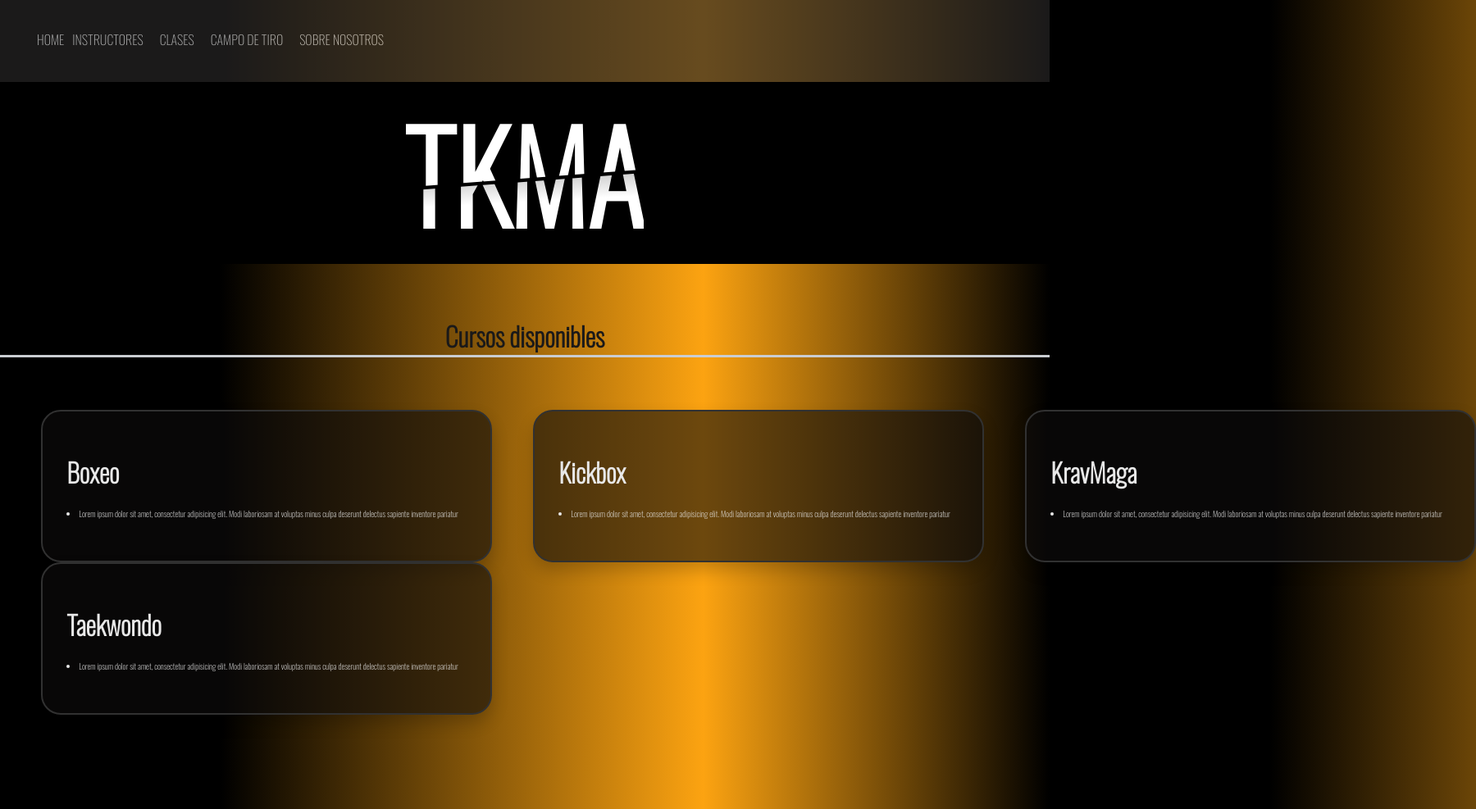
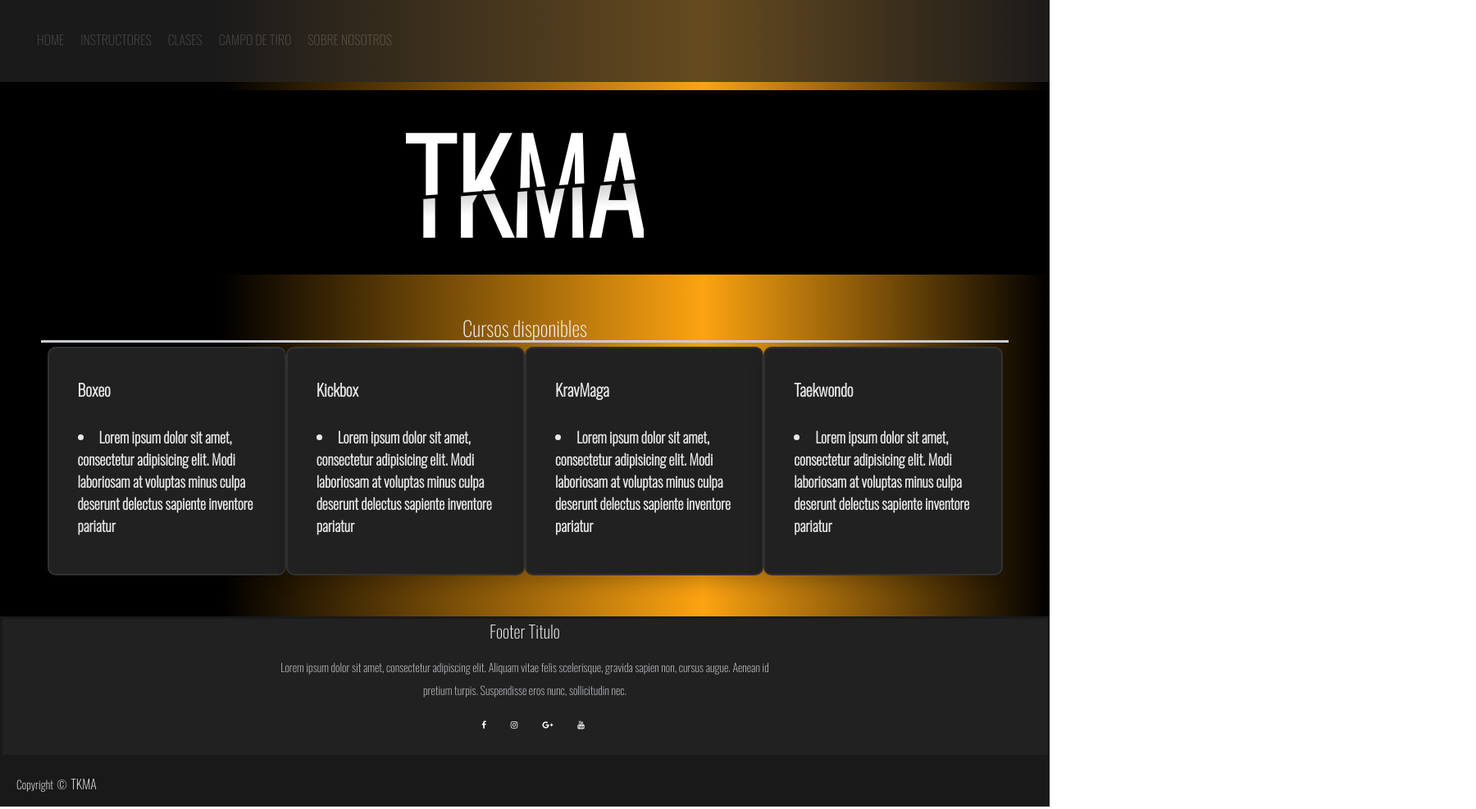
Before and after one commit to Pablo-Scharfspitz/TKMApage, a website: page index.html in a window 1280 px wide. Shown: the top 987 px of the page at 82% size, 1800 px wide, since content can reach past the window. Drawn offline with Linux system fonts and the light colour scheme.

Commit message:
reponsive shootraining and home

```diff
--- a/CSS/styles.css
+++ b/CSS/styles.css
@@ -20,17 +20,17 @@ html {
   border-radius: 10px;
 }
 
-ul {
+.navul {
   font-family: "Oswald", sans-serif;
   display: flex;
   gap: 50px;
   padding-left: 0;
 }
-ul li {
+.navul li {
   list-style: none;
   display: inline;
 }
-ul a {
+.navul a {
   font-size: 16px;
   font-weight: 500;
   font-family: "Oswald", sans-serif;
@@ -40,10 +40,10 @@ ul a {
   padding: 10px;
   transition: 0.5s ease;
 }
-ul:hover li a {
+.navul:hover li a {
   color: #fca311;
 }
-ul:hover li a:not(:hover) {
+.navul:hover li a:not(:hover) {
   color: white;
   opacity: 0.3;
   filter: blur(0px);
@@ -65,7 +65,9 @@ nav {
   src: url(../FONTS/Oswald-ExtraLight.ttf);
   color: #f2f2f2;
 }
-
+main{
+  margin: 5rem;
+}
 .section1 {
   background-color: #272626;
   width: 100%;
@@ -122,19 +124,37 @@ nav {
 }
 
 /* card */
-.card {
+.cardds {
   position: relative;
   display: flex;
   align-items: center;
   justify-content: center;
   width: 320px;
   box-shadow: 0 10px 20px rgba(0, 0, 0, 0.2);
-  padding: 32px;
+  padding: 35px;
   overflow: hidden;
   border-radius: 10px;
   background: #212121;
   border: 2px solid #313131;
   transition: all 0.5s cubic-bezier(0.23, 1, 0.32, 1);
+  font-weight: bold;
+  font-size: large;
+}
+.container-fluid{
+  display: flex;
+  justify-content: space-between;
+  flex-flow: row;
+}
+@media only screen and (min-width: 480px) and (max-width: 800px) {
+.cardds{
+  margin: 1%;
+  padding: 35px;
+  font-weight: lighter;
+  font-size: small;
+}
+.container-fluid{
+  align-content: center;
+}
 }
 
 .content {
@@ -155,7 +175,7 @@ nav {
   line-height: 1.5;
 }
 
-.card:hover {
+.cardds:hover {
   box-shadow: 0 0 20px rgb(252, 163, 17);
   border-color: #f2f2f2;
 }
@@ -185,6 +205,7 @@ h1 {
   width: 100%;
   padding-top: 40px;
   color: #fff;
+  margin-top: 10rem;
 }
 
 .footer-content {
@@ -353,7 +374,9 @@ h4 {
 .securityinfo {
   grid-area: securityinfo;
 }
-
+.container-fluid{
+  width: auto;
+}
 h1 {
   text-align: center;
   border-bottom-style: solid;
@@ -365,17 +388,24 @@ h1 {
   text-align: center;
 }
 .fw-bold{
-  font-size: xx-large;
+  font-size: x-large;
+  border-bottom-style: solid;
+  border-color: #FC0;
 }
 .imgshooter{
   max-width: 100%;
   height: auto;
 }
-@media only screen and (max-width: 500px) {
+@media only screen and (min-width: 480px) and (max-width: 800px) {
   .imgshooter{max-width: 100%;
   height: 170px;}
-.d-flex align-items-stretch{
-  width: 100px;
+.container-fluid{
+  display: flex;
+  flex-flow: column;
+}
+.fs-3{
+font-weight:bold;
+text-align: left;
 }
 }
 
@@ -384,6 +414,8 @@ span{
 margin-right: 5%;
 padding: 5px;
 }
-
+@media only screen and (min-width: 1280px){
+.main{margin: none;}
+}
 
 /*# sourceMappingURL=Styles.css.map */
--- a/index.html
+++ b/index.html
@@ -9,11 +9,12 @@
     <link rel="shortcut icon" href="images/Gym beast icon.webp" type="image/x-icon">
     <link rel="stylesheet"  href="./CSS/styles.css"/>
     <link rel="stylesheet" href="https://stackpath.bootstrapcdn.com/font-awesome/4.7.0/css/font-awesome.min.css">
+    <link rel="stylesheet" href="./CSS/bootstrap.min.css">
 </head>
 <body class="bodyc">
     <header>
         <div>
-        <nav><ul><section class="section1">
+        <nav><ul class="navul"><section class="section1">
             <li><a class="ahome" href="./index.html">Home</a></li>
             <li><a href="./PAGINAS/Instructors.html">Instructores</a></li>
             <li><a href="./PAGINAS/Clases.html">Clases</a></li>
@@ -28,10 +29,10 @@
     </section>
     <main>
         <H1>Cursos disponibles</H1>
-<div class="container">
-        <div class="card">
+<div class="container-fluid">
+        <div class="cardds">
             <div class="content">
-            <p class="heading">Boxeo
+            <p class="fs-2">Boxeo
                 </li><li class="para">
                 Lorem ipsum dolor sit amet, consectetur adipisicing elit. Modi
                 laboriosam at voluptas minus culpa deserunt delectus sapiente
@@ -39,9 +40,9 @@
             </p>
         </div>
         </div>
-        <div class="card">
+        <div class="cardds">
             <div class="content">
-            <p class="heading">Kickbox
+            <p class="fs-2">Kickbox
             </li><li class="para">
                 Lorem ipsum dolor sit amet, consectetur adipisicing elit. Modi
                 laboriosam at voluptas minus culpa deserunt delectus sapiente
@@ -49,9 +50,9 @@
             </p>
             </div>
             </div>
-            <div class="card">
+            <div class="cardds">
             <div class="content">
-                <p class="heading">KravMaga
+                <p class="fs-2">KravMaga
                 </li><li class="para">
                 Lorem ipsum dolor sit amet, consectetur adipisicing elit. Modi
                 laboriosam at voluptas minus culpa deserunt delectus sapiente
@@ -59,9 +60,9 @@
                 </p>
             </div>
             </div>
-            <div class="card">
+            <div class="cardds">
             <div class="content">
-                <p class="heading">Taekwondo
+                <p class="fs-2">Taekwondo
                 </li><li class="para">
                 Lorem ipsum dolor sit amet, consectetur adipisicing elit. Modi
                 laboriosam at voluptas minus culpa deserunt delectus sapiente
```
Also changed, not shown: PAGINAS/Campo de tiro.html (+6 -6 lines), PAGINAS/Clases.html (+1 -1 lines), PAGINAS/Instructors.html (+1 -1 lines), PAGINAS/Sobre nosotros.html (+1 -1 lines).
